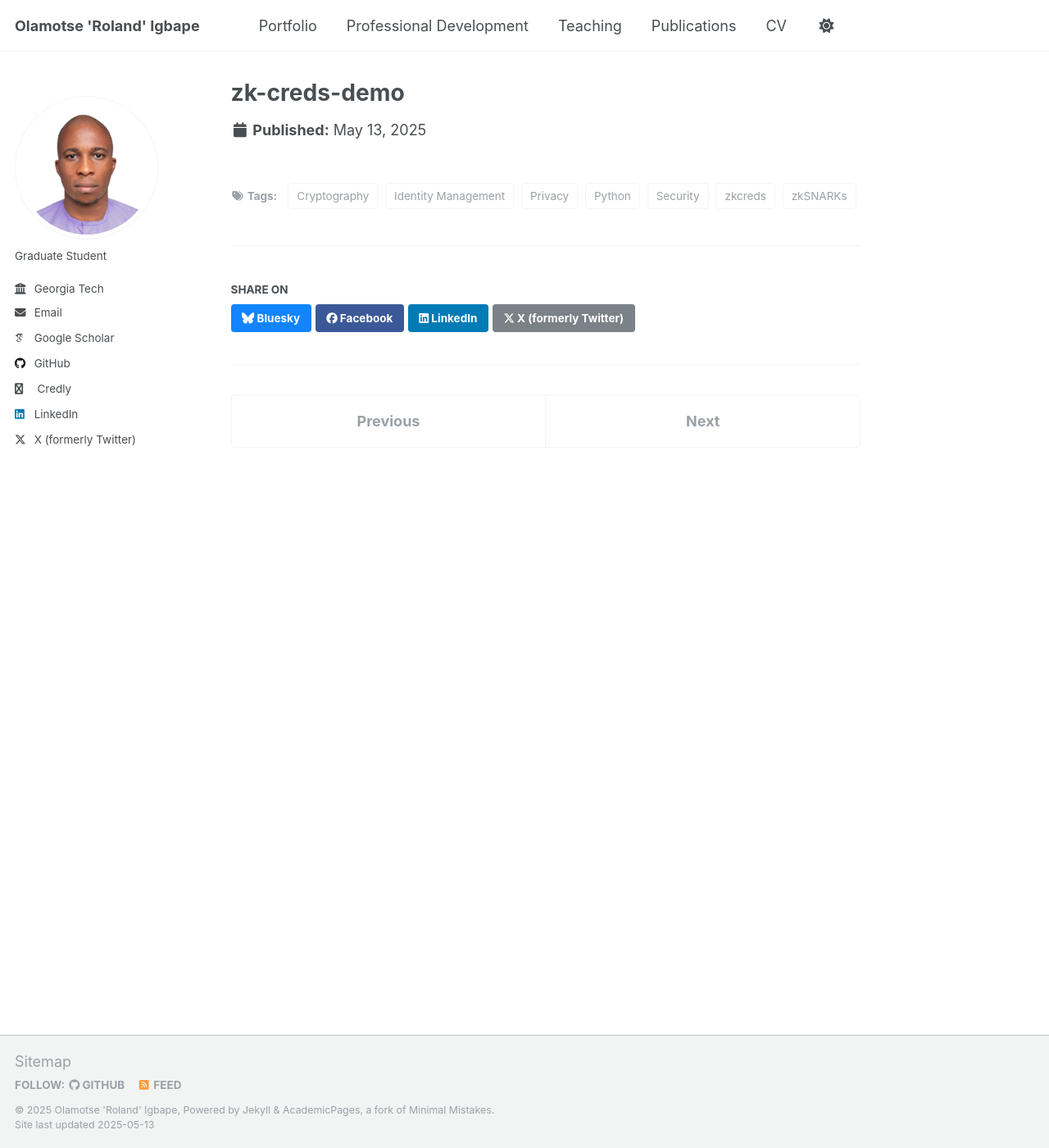
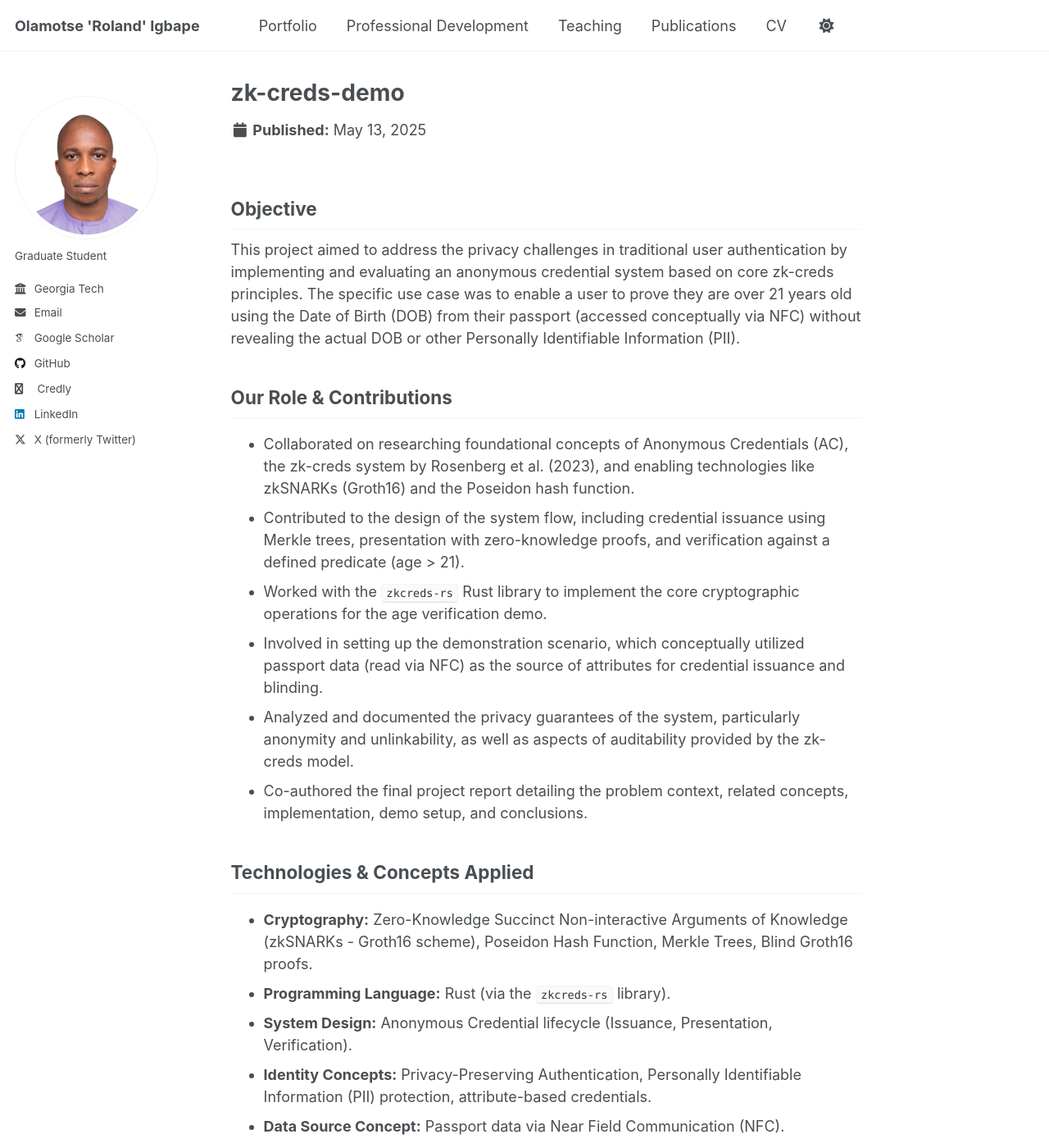
Before and after one commit to oigbape/oigbape.github.io, a Jekyll site: the page built from _portfolio/zk-creds-demo.md, in a window 1280 px wide and 1400 px high. Shown: the whole window at 82% size. Built offline with Jekyll 4.4.1, drawn with Linux system fonts in a browser that asks for light colours; some web fonts are replaced; some of the changed text lies outside the part shown.

Commit message:
Update zk-creds-demo.md

```diff
--- a/_portfolio/zk-creds-demo.md
+++ b/_portfolio/zk-creds-demo.md
@@ -1,12 +1,40 @@
 ---
 title: "zk-creds-demo"
-order: 7
+order: 1
 excerpt: "Demonstrated a flexible anonymous credential system using zkSNARKs (Groth16, Poseidon hash) and the zkcreds-rs library for privacy-preserving verification of attributes such as age on passport data."
 collection: portfolio
 #date: "2025-04-24"
-tags: [Security, Cryptography, zkSNARKs, zkcreds, Privacy, Identity Management, Python] # Adjust as needed
-technologies: "zkSNARKs, [Python/Go/Rust?], Cryptographic Libraries"
+tags: [Cybersecurity, Cryptography, zkSNARKs, Anonymous Credentials, Privacy, Rust, Zero-Knowledge Proofs, Identity Management]
+technologies: "zkSNARKs (Groth16), Rust (zkcreds-rs), Poseidon Hash, Merkle Trees, NFC (concept)"
 #github_url: "[Link to your GitHub repo for zk-creds]"
 # report_url: "[Link to PDF report if available]"
 # image_path: "/images/portfolio/zk-creds-teaser.png" # Add a teaser image
 ---
+
+## Objective
+This project aimed to address the privacy challenges in traditional user authentication by implementing and evaluating an anonymous credential system based on core zk-creds principles. The specific use case was to enable a user to prove they are over 21 years old using the Date of Birth (DOB) from their passport (accessed conceptually via NFC) without revealing the actual DOB or other Personally Identifiable Information (PII).
+
+## Our Role & Contributions
+* Collaborated on researching foundational concepts of Anonymous Credentials (AC), the zk-creds system by Rosenberg et al. (2023), and enabling technologies like zkSNARKs (Groth16) and the Poseidon hash function.
+* Contributed to the design of the system flow, including credential issuance using Merkle trees, presentation with zero-knowledge proofs, and verification against a defined predicate (age > 21).
+* Worked with the `zkcreds-rs` Rust library to implement the core cryptographic operations for the age verification demo.
+* Involved in setting up the demonstration scenario, which conceptually utilized passport data (read via NFC) as the source of attributes for credential issuance and blinding.
+* Analyzed and documented the privacy guarantees of the system, particularly anonymity and unlinkability, as well as aspects of auditability provided by the zk-creds model.
+* Co-authored the final project report detailing the problem context, related concepts, implementation, demo setup, and conclusions.
+
+## Technologies & Concepts Applied
+* **Cryptography:** Zero-Knowledge Succinct Non-interactive Arguments of Knowledge (zkSNARKs - Groth16 scheme), Poseidon Hash Function, Merkle Trees, Blind Groth16 proofs.
+* **Programming Language:** Rust (via the `zkcreds-rs` library).
+* **System Design:** Anonymous Credential lifecycle (Issuance, Presentation, Verification).
+* **Identity Concepts:** Privacy-Preserving Authentication, Personally Identifiable Information (PII) protection, attribute-based credentials.
+* **Data Source Concept:** Passport data via Near Field Communication (NFC).
+
+## Key Outcomes & Learnings
+* Successfully demonstrated a functional anonymous credential system for age verification, showcasing the practical application of zk-creds.
+* Gained hands-on experience with the `zkcreds-rs` library and the practical implementation aspects of zkSNARK-based systems.
+* Developed a deep understanding of how Merkle trees and zero-knowledge proofs can ensure credential validity and user anonymity simultaneously.
+* The project highlighted the potential of advanced cryptographic techniques to enhance user privacy in digital interactions, moving beyond traditional identification methods.
+
+## Artifacts
+* **Project Repository (Georgia Tech):** [info_security_project](https://github.gatech.edu/rhoopchuk3/info_security_project) *(Note: This link may require Georgia Tech authentication. For a public portfolio, consider hosting a sanitized/public version if possible, or clearly noting it's an institutional link).*
+* **Project Report:** [Flexible Anonymous Credentials Report](https://gatech.box.com/s/cfhgmcc5x3hm6wrlcskxv0zsayk4y7ke)
```
